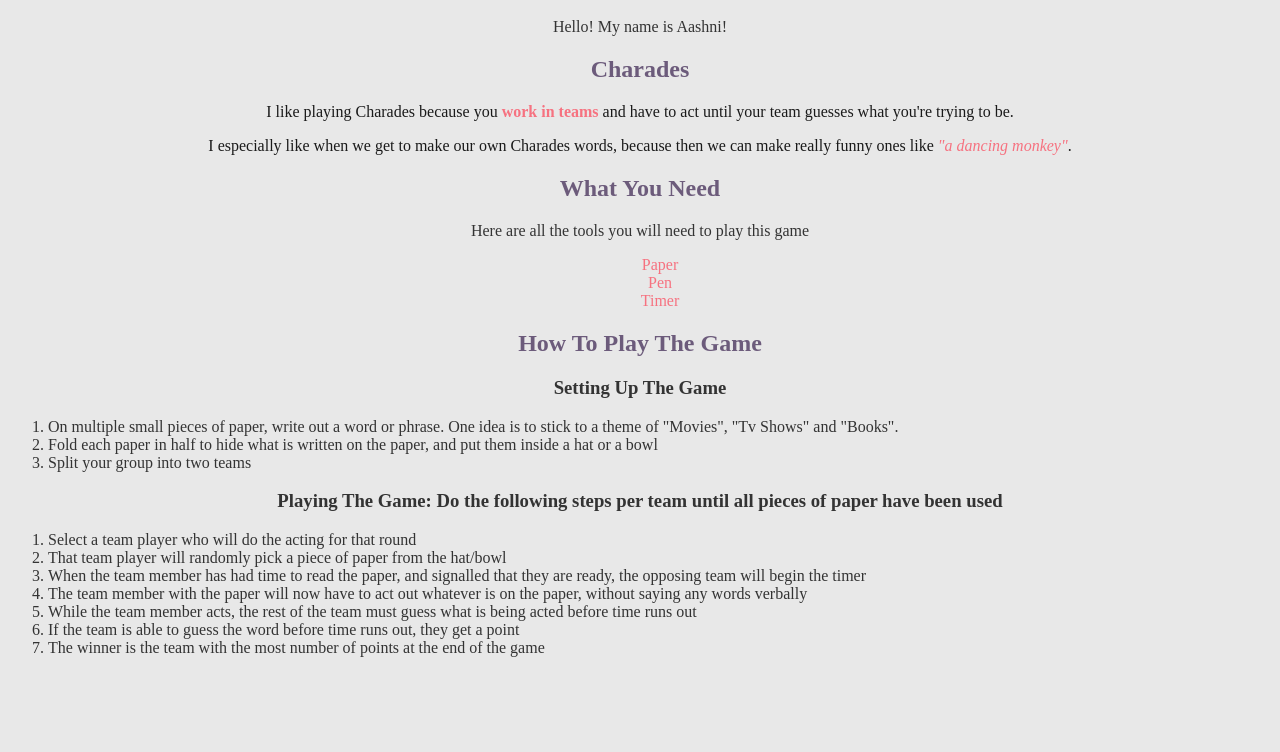
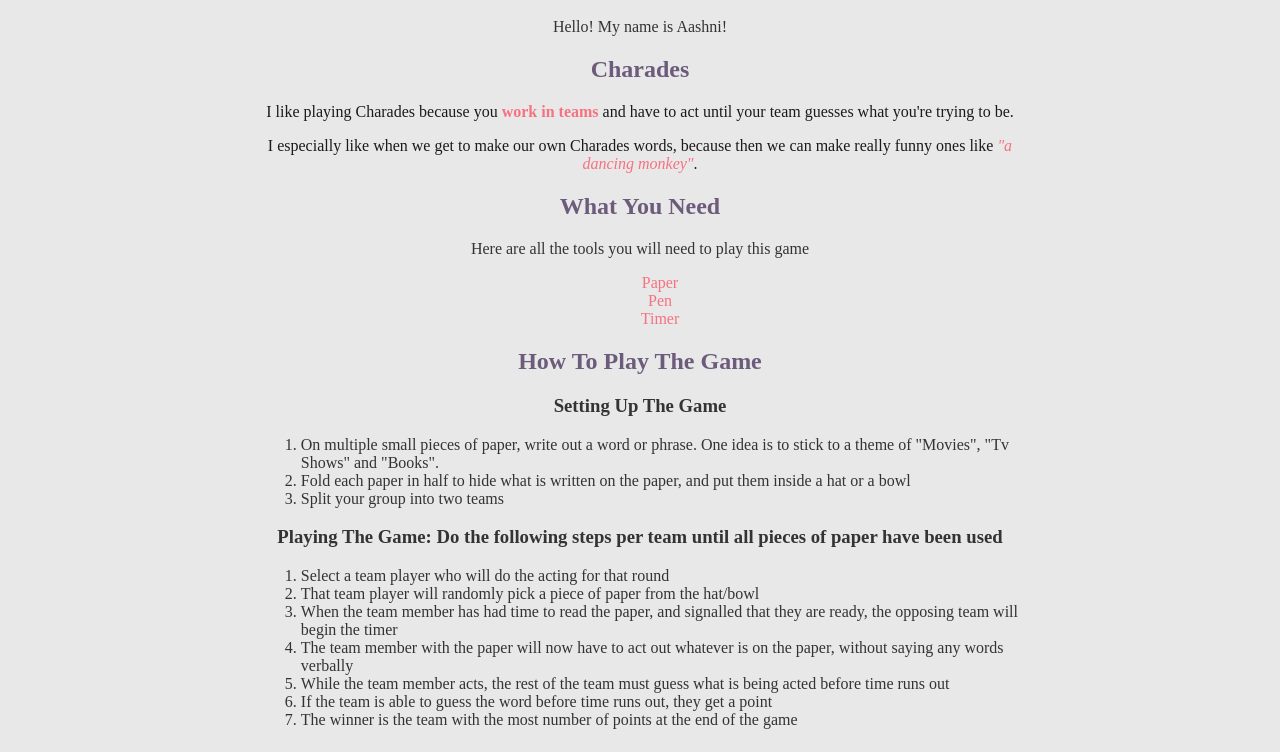
Before and after one commit to aashnisshah/introtohtmlandcss, a plain HTML site: page index.html in a window 1280 px wide. Shown: the part 48-800 px from the top of the page. Drawn offline with Linux system fonts and the light colour scheme.

Commit message:
[Step 8] Main class for better centered-ness
We add a div around all the main content to allow us to style (and
centre) the content more easily

```diff
--- a/index.html
+++ b/index.html
@@ -4,6 +4,7 @@
         <link rel="stylesheet" type="text/css" href="style.css">
     </head>
     <body>
+        <div class="main">
             <h1>Welcome to my website!</h1>
             Hello! My name is Aashni!
 
@@ -44,6 +45,6 @@
                     <li>The winner is the team with the most number of points at the end of the game</li>
                 </ol>
             </div>
-
+        </div>
     </body>
 </html>
--- a/style.css
+++ b/style.css
@@ -3,6 +3,12 @@ body {
     color: #333333;
     font-size: 1.0em;
     text-align: center;
+}
+
+.main {
+    width: 60%;
+    position: relative;
+    left: 20%;
 }
 
 h1 {
```
Lines whose indentation alone changed are shown as unchanged.
